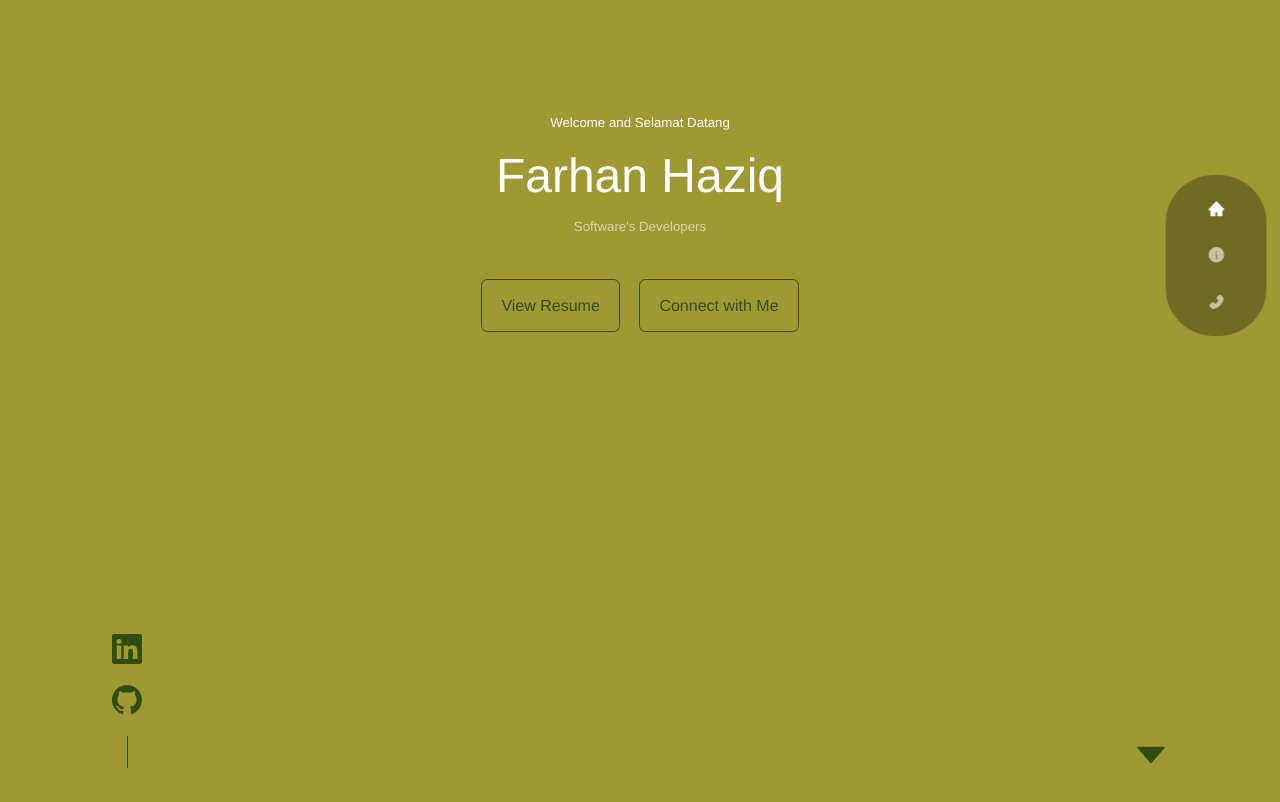
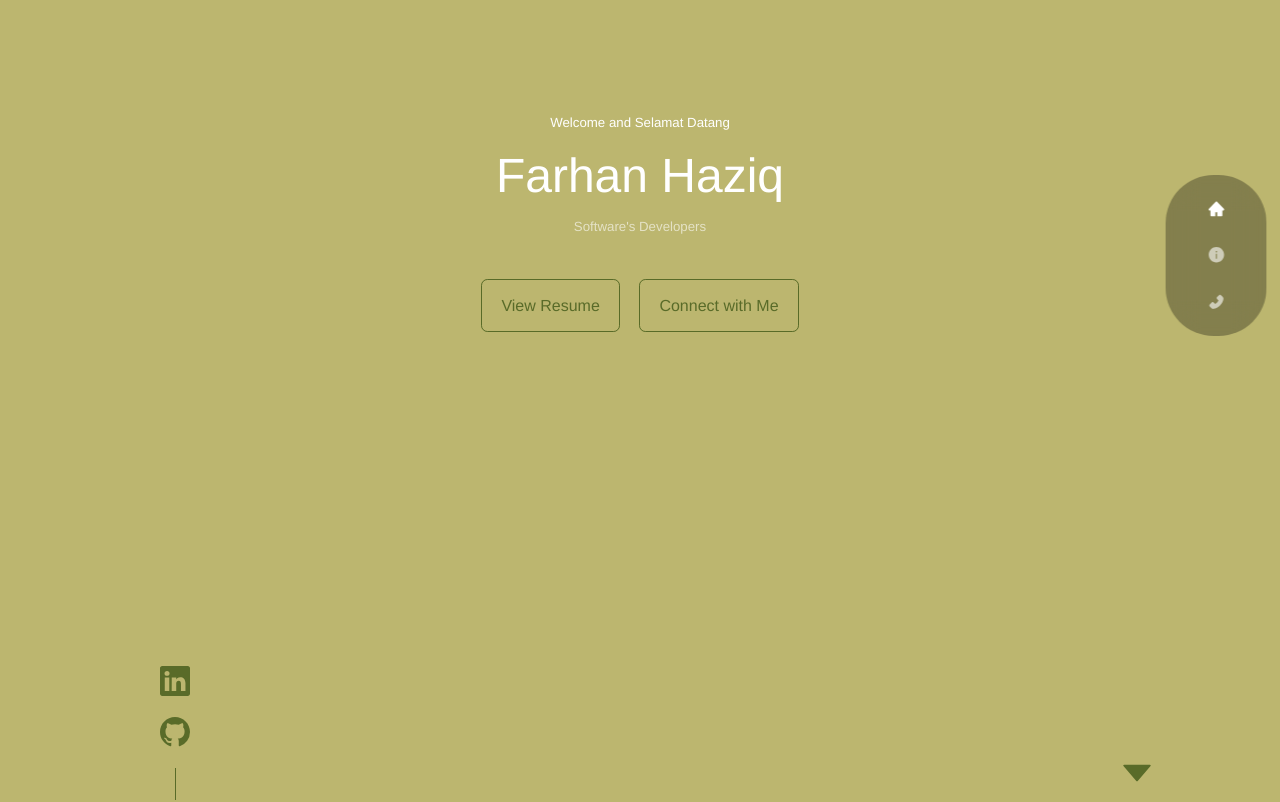
Before and after one commit to FarhanAxiq/FarhanAxiq.github.io, a React (Create React App) app: page / in a window 1280 px wide. Shown: the top 802 px of the page. Built offline with nearby package versions, Linux system fonts and the light colour scheme.

Commit message:
some minor fix

```diff
--- a/src/components/header/header.css
+++ b/src/components/header/header.css
@@ -23,8 +23,8 @@ header {
     align-items: center;
     gap: 0.8rem;
     position: absolute;
-    left: -3rem;
-    bottom: 2rem;
+    left: 0;
+    bottom: 0em;
 }
 
 .header__social::after {
@@ -36,14 +36,10 @@ header {
 
 .scroll__down {
     position: absolute;
-    right: -3.2rem;
+    right: -2.3rem;
     bottom: 0rem;
     font-weight: 300;
-    font-size: 3rem;
-}
-
-.banner_picture {
-    background-position: 'center';
+    font-size: 0.9rem;
 }
 
 
--- a/src/index.css
+++ b/src/index.css
@@ -11,10 +11,10 @@
 }
 
 :root {
-    --color-bg: #A09833;
+    --color-bg: rgb(160, 152, 51, 0.7);
     --color-bg-variable: #4C8B5E;
-    --color-primary: #2F4C0B;
-    --color-primary-variant: #3A2016;
+    --color-primary: rgb(47, 76, 11, 0.7);
+    --color-primary-variant: rgb(58, 32, 22, 0.7);
     --color-white: #fff;
     --color-light: rgba(255, 255, 255, 0.6);
 
```
